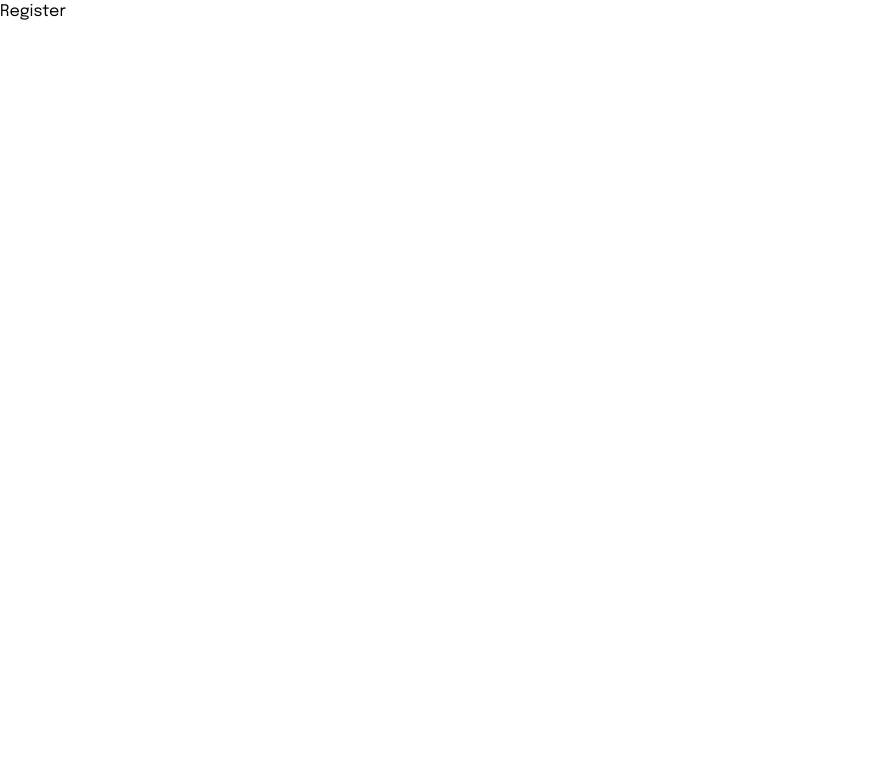
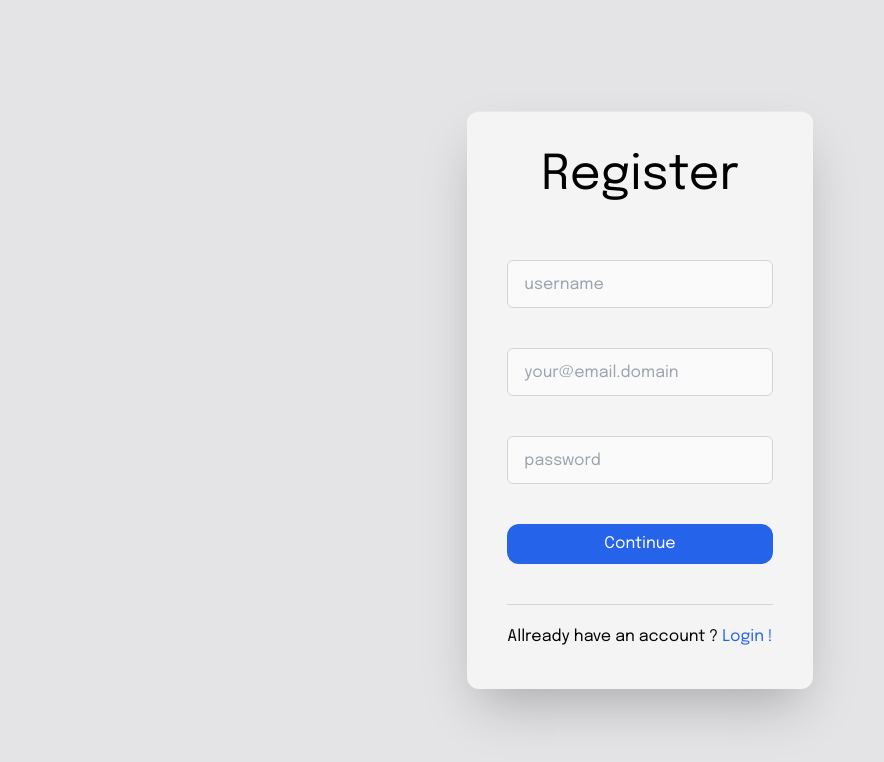
Before and after one commit to mathieusouflis/lyphen-post, a Next.js app: page /register in a window 1280 px wide. Shown: the top 762 px of the page, without its empty margins (0-884 px from the left). Built offline with nearby package versions, Linux system fonts and the light colour scheme.

Commit message:
Ajout de /login /register

```diff
--- a/components/Input.js
+++ b/components/Input.js
@@ -2,7 +2,7 @@ import React from 'react'
 
 const Input = ({ type, placeholder, minChar, maxChar, required = false, onChange }) => {
   return (
-    <input className="py-2 px-4 h-12 my-5 bg-zinc-50 dark:bg-zinc-500 text-black dark:text-white rounded-md border border-zinc-300 dark:border-zinc-800  outline-0" type={type} placeholder={placeholder ? placeholder : null} minLength={minChar} maxLength={maxChar} required={required === true ? "required" : null} onChange={onChange} />
+    <input className="py-2 px-4 h-12 my-5 bg-zinc-50 dark:bg-zinc-500 text-black outline-none dark:text-white rounded-md border border-zinc-300 dark:border-zinc-800  outline-0" type={type} placeholder={placeholder ? placeholder : null} minLength={minChar} maxLength={maxChar} required={required === true ? "required" : null} onChange={onChange} />
   )
 }
 
--- a/pages/index.js
+++ b/pages/index.js
@@ -1,15 +1,52 @@
-import Head from 'next/head'
-import Image from 'next/image'
+//LIB IMPORT
+import { useState, useEffect } from "react"
+import * as R from 'ramda'
 
-export default function Home() {
+//COMPONENT IMPORT
+import Post from "../components/Post"
+import HeaderButtons from "../components/HeaderButtons"
+
+//ASSETS IMPORT
+import butterWhiteIcon from "../assets/icons/ButterLogoWhiteRounded.png"
+import butterBlackIcon from "../assets/icons/ButterLogoBlackRounded.png"
+
+const Home = () => {
+
+  const [posts, setPosts] = useState([])
+
+  const fetchdata = async () => {
+    const request = await fetch('/api/post/getAll')
+    const responseJson = await request.json()
+
+    setPosts(responseJson.posts)
+  }
+
+  useEffect(() => {
+    fetchdata()
+  }, [])
+
   return (
-    <div>
-      <Head>
-        <title>Butter Post Next</title>
-        <meta name="description" content="Butter Post Next Version" />
-        <link rel="icon" href="/favicon.ico" />
-      </Head>
-      <p>Accueil</p>
-    </div >
+    <>
+      <div className="page flex flex-row h-screen w-screen">
+        <div className="header flex flex-col justify-between align-middle w-12 bg-zinc-100 dark:bg-zinc-600">
+          <img src="../assets/icons/ButterLogoWhiteRounded.png" alt="Butter Post White Icon" className="p-2 hidden dark:block" />
+          <img src={butterBlackIcon} alt="Butter Post Black Icon" className="p-2 block dark:hidden" />
+          <div className="buttons flex flex-col gap-4">
+            <HeaderButtons afterName="Home" iconType="maison" />
+            <HeaderButtons afterName="Search" iconType="loupe" />
+            <HeaderButtons afterName="Messages" iconType="enveloppe" />
+            <HeaderButtons afterName="Profil" iconType="personRonded" />
+          </div>
+          <HeaderButtons afterName="Parameters" iconType="rouage" colorWhite="" colorDark="" />
+        </div>
+        <div className="page bg-emerald-500">
+          {posts.length === 0 ? null : R.map((post) => {
+            return <Post key={post._id} post={post} />
+          }, posts)}
+        </div>
+      </div>
+    </>
   )
 }
+
+export default Home
--- a/pages/login/index.js
+++ b/pages/login/index.js
@@ -42,7 +42,7 @@ const Login = () => {
             <SubmitButton value="Continue" />
             <div className="h-px my-5 bg-zinc-300 dark:bg-zinc-500" />
             <p className="flex flex-row gap-1 justify-center">
-              <p className="text-black dark:text-white">Don't have an account ?</p>
+              <span className="text-black dark:text-white">Don't have an account ?</span>
               <Link href="/register" className="text-blue-600 dark:text-yellow-400 hover:underline underline-offset-auto">Register !</Link>
             </p>
           </form>
--- a/pages/register/index.js
+++ b/pages/register/index.js
@@ -1,5 +1,146 @@
+import { useState } from "react";
+import Link from "next/link"
+import { useRouter } from "next/router";
+import Input from "../../components/Input.js"
+import SubmitButton from "../../components/SubmitButton.js"
+
 const Register = () => {
-  return <p>Register</p>
+  const [usernameUsedStatus, setUsernameUsedStatus] = useState(true)
+  const [usernameLengthStatus, setUsernameLengthStatus] = useState(true)
+  const [emailValidityStatus, setemailValidityStatus] = useState(true)
+  const [passwordStatus, setPasswordStatus] = useState(true)
+  const [username, setUsername] = useState('')
+  const [email, setEmail] = useState('')
+  const [password, setPassword] = useState('')
+
+  const checkUserNameValidity = async (username_loc) => {
+    if (username_loc.length < 2) {
+      setUsernameLengthStatus(false)
+      setUsernameUsedStatus(true)
+      return
+    } else {
+      setUsernameLengthStatus(true)
+    }
+    const check = await fetch("/api/validators/usernameValidator", {
+      method: "POST",
+      body: JSON.stringify({ username: username_loc }),
+      headers: {
+        "Content-type": "application/json; charser=UTF-8"
+      }
+    })
+    const checkJSON = await check.json()
+    if (checkJSON.status === 200) {
+      setUsernameUsedStatus(true)
+      return true
+    } else {
+      setUsernameUsedStatus(false)
+      return false
+    }
+  }
+
+  const checkPasswordValidity = async (password_loc) => {
+    if (password_loc.length <= 8) {
+      setPasswordStatus(false)
+      return false
+    } else {
+      setPasswordStatus(true)
+      return true
+    }
+  }
+
+  // const checkEmailReal = async (email_loc) => {
+  //   // eslint-disable-next-line
+  //   const validRegex = /^(([^<>()\[\]\\.,;:\s@"]+(\.[^<>()\[\]\\.,;:\s@"]+)*)|(".+"))@((\[[0-9]{1,3}\.[0-9]{1,3}\.[0-9]{1,3}\.[0-9]{1,3}])|(([a-zA-Z\-0-9]+\.)+[a-zA-Z]{2,}))$/
+  //   if (validRegex.test(email_loc)) {
+  //     return setemailValidityStatus(true)
+  //   } else {
+  //     return setemailValidityStatus(false)
+  //   }
+  // }
+
+  const checkEmailValidity = async (email_loc) => {
+    // if (await checkEmailReal(email_loc) === false) {
+    //   setemailValidityStatus(false)
+    //   return false
+    // }
+    const check = await fetch('/api/validators/emailValidator', {
+      method: "POST",
+      body: JSON.stringify({ email: email_loc }),
+      headers: {
+        "Content-type": "application/json; charser=UTF-8"
+      }
+    })
+
+    const checkJSON = check.json()
+    if (checkJSON.status === 200) {
+      setemailValidityStatus(true)
+      return true
+    } else {
+      setemailValidityStatus(false)
+      return false
+    }
+  }
+  const router = useRouter();
+  const submitRegister = async (e) => {
+    e.preventDefault()
+
+    const check1 = await checkUserNameValidity(username)
+    const check2 = await checkEmailValidity(email)
+    const check3 = await checkPasswordValidity(password)
+
+    if (check1 === false || check2 === false || check3 === false) return
+
+    const register = await fetch('/api/user/create/', {
+      method: "POST",
+      body: JSON.stringify({
+        username: username,
+        email: email,
+        password: password,
+      }),
+      headers: {
+        'Content-type': 'application/json; charset=UTF-8'
+      }
+    })
+    const registerJSON = await register.json()
+    registerJSON.status === 200 ? router.push("/login") : console.log(registerJSON.message)
+
+  }
+
+  return (
+    <>
+      <div className="w-screen bg-zinc-200 dark:bg-zinc-700 h-screen flex justify-center items-center">
+        <div className="regBox bg-zinc-100 dark:bg-zinc-600 border-t dark:border-zinc-600 shadow-2xl rounded-xl p-10 lg:w-auto 2xl:w-1/4">
+          <div className="flex flex-col">
+            <h1 className="text-black dark:text-white text-center text-5xl mb-10">Register</h1>
+            <form className="flex flex-col" autoComplete="off" onSubmit={async (e) => await submitRegister(e)}>
+              <Input type="text" minChar="2" maxChar="20" placeholder="username" required={true} onChange={async (e) => {
+                setUsername(e.target.value)
+                await checkUserNameValidity(e.target.value)
+              }} />
+              <p className="text-red-500" hidden={usernameUsedStatus === false ? false : true}>Le nom d'utilisateur n'est pas disponible.</p>
+              <p className="text-red-500" hidden={usernameLengthStatus === false ? false : true}>Vottre nom d'utilisateur doit faire au moins deux caractères.</p>
+              <Input type="email" placeholder="your@email.domain" required={true} onChange={async (e) => {
+                setEmail(e.target.value)
+                // await checkEmailReal(e.target.value)
+              }} />
+              <p className="text-red-500" hidden={emailValidityStatus === false ? false : true}>Vottre email est déjà utilisée ou invalide.</p>
+              <Input type="password" minChar="8" placeholder="password" required={true} onChange={async (e) => {
+                setPassword(e.target.value)
+                await checkPasswordValidity(e.target.value)
+              }} />
+              <p className="text-red-500" hidden={passwordStatus === false ? false : true}>Vottre mot de passe doit faire plus de 8 caractères.</p>
+              <SubmitButton value="Continue" />
+              <div className="h-px my-5 bg-zinc-300 dark:bg-zinc-500" />
+              <span className="flex flex-row gap-1 justify-center">
+                <p className="text-black dark:text-white">Allready have an account ?</p>
+                <Link href="/login" className="text-blue-600 dark:text-yellow-400 hover:underline underline-offset-auto">Login !</Link>
+              </span>
+            </form>
+          </div>
+        </div>
+      </div>
+    </>
+  )
 }
 
-export default Register
+export default Register;
--- /dev/null
+++ b/postcss.config.js
@@ -0,0 +1,6 @@
+module.exports = {
+  plugins: {
+    tailwindcss: {},
+    autoprefixer: {},
+  },
+}
--- a/tailwind.config.js
+++ b/tailwind.config.js
@@ -1,6 +1,10 @@
 /** @type {import('tailwindcss').Config} */
 module.exports = {
-  content: ["./src/**/*.{html,js}"],
+  content: [
+    "./app/**/*.{js,ts,jsx,tsx}",
+    "./pages/**/*.{js,ts,jsx,tsx}",
+    "./components/**/*.{js,ts,jsx,tsx}",
+  ],
   darkMode: 'class',
   theme: {
   },
```
Also changed, not shown: package.json (+6 -1 lines), 1 other file (tests, documents, lock files or other folders).
